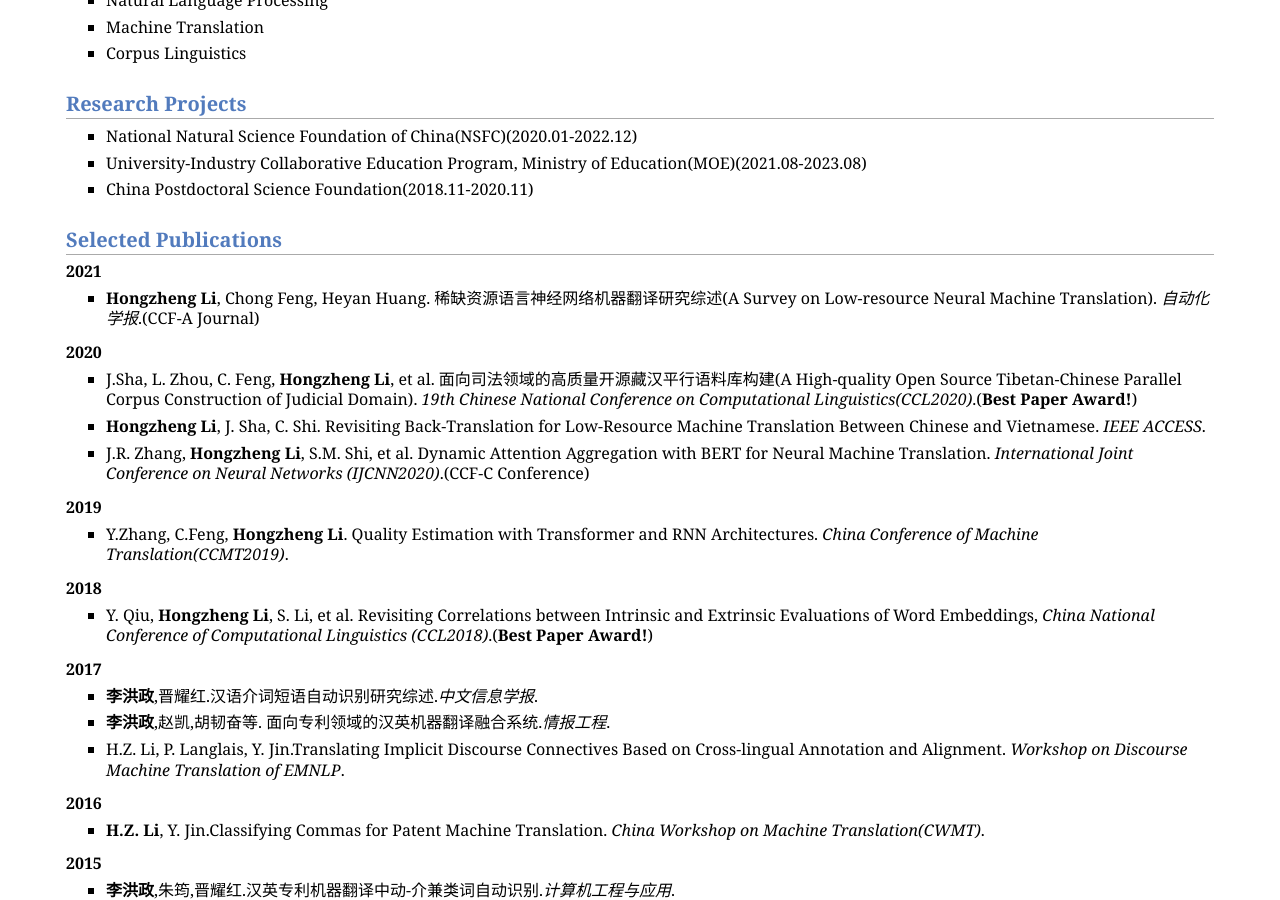
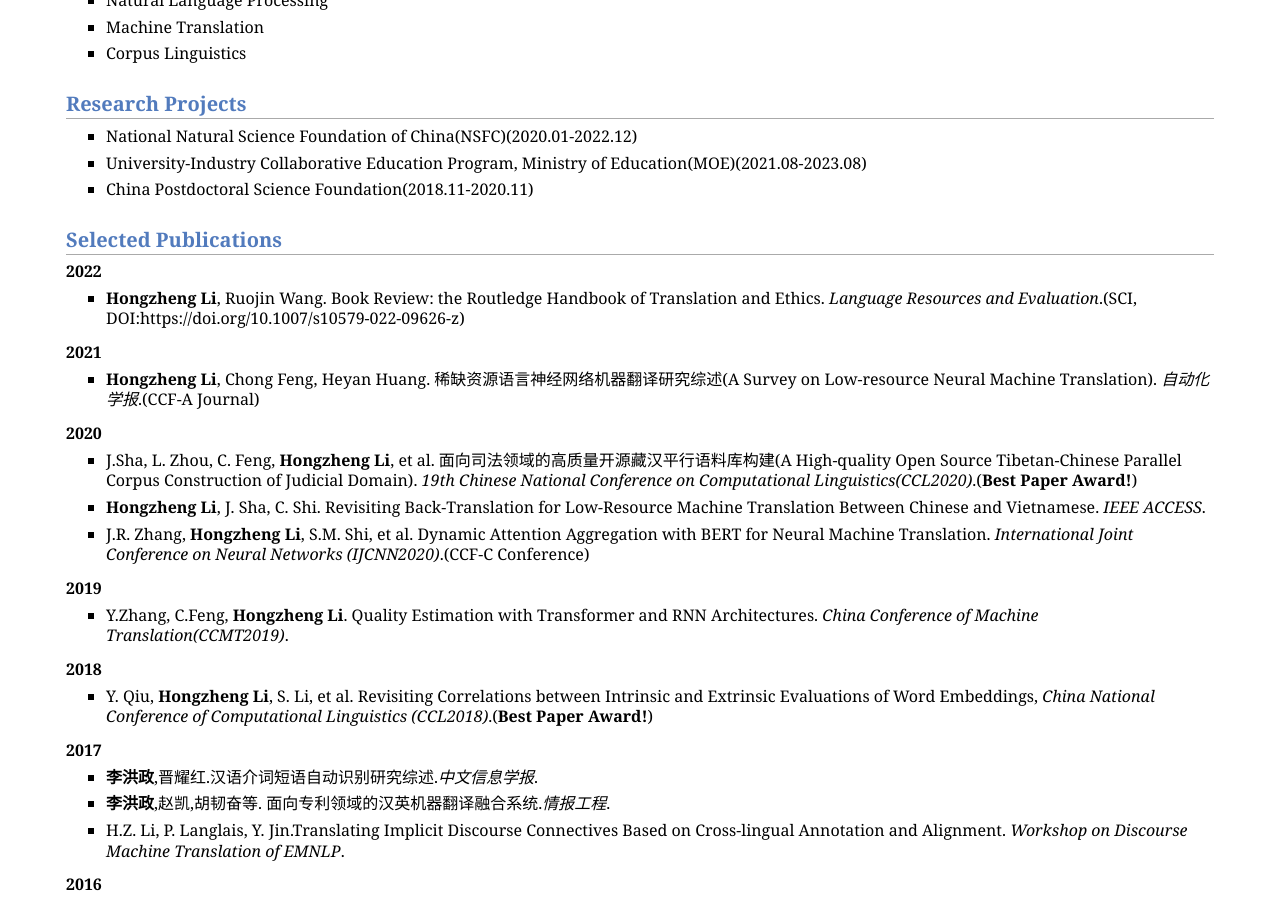
Before and after one commit to lihongzheng-nlp/lihongzheng-nlp.github.io, a Jekyll site: the page index.html, which Jekyll copies as it is, in a window 1280 px wide and 900 px high, scrolled down 1138 px. Built offline with Jekyll 4.4.1, drawn with Linux system fonts in a browser that asks for light colours.

Commit message:
Update index.html

```diff
--- a/index.html
+++ b/index.html
@@ -74,6 +74,11 @@
 </li>
 </ul>
 <h2>Selected Publications </h2>
+<p><b>2022</b></p>
+<ul>
+<li><p><b>Hongzheng Li</b>, Ruojin Wang. Book Review: the Routledge Handbook of Translation and Ethics. <i>Language Resources and Evaluation</i>.(SCI, DOI:https://doi.org/10.1007/s10579-022-09626-z) <br /></p>
+</li>
+</ul>
 <p><b>2021</b></p>
 <ul>
 <li><p><b>Hongzheng Li</b>, Chong Feng, Heyan Huang. 稀缺资源语言神经网络机器翻译研究综述(A Survey on Low-resource Neural Machine Translation). <i>自动化学报</i>.(CCF-A Journal) <br /></p>
```
